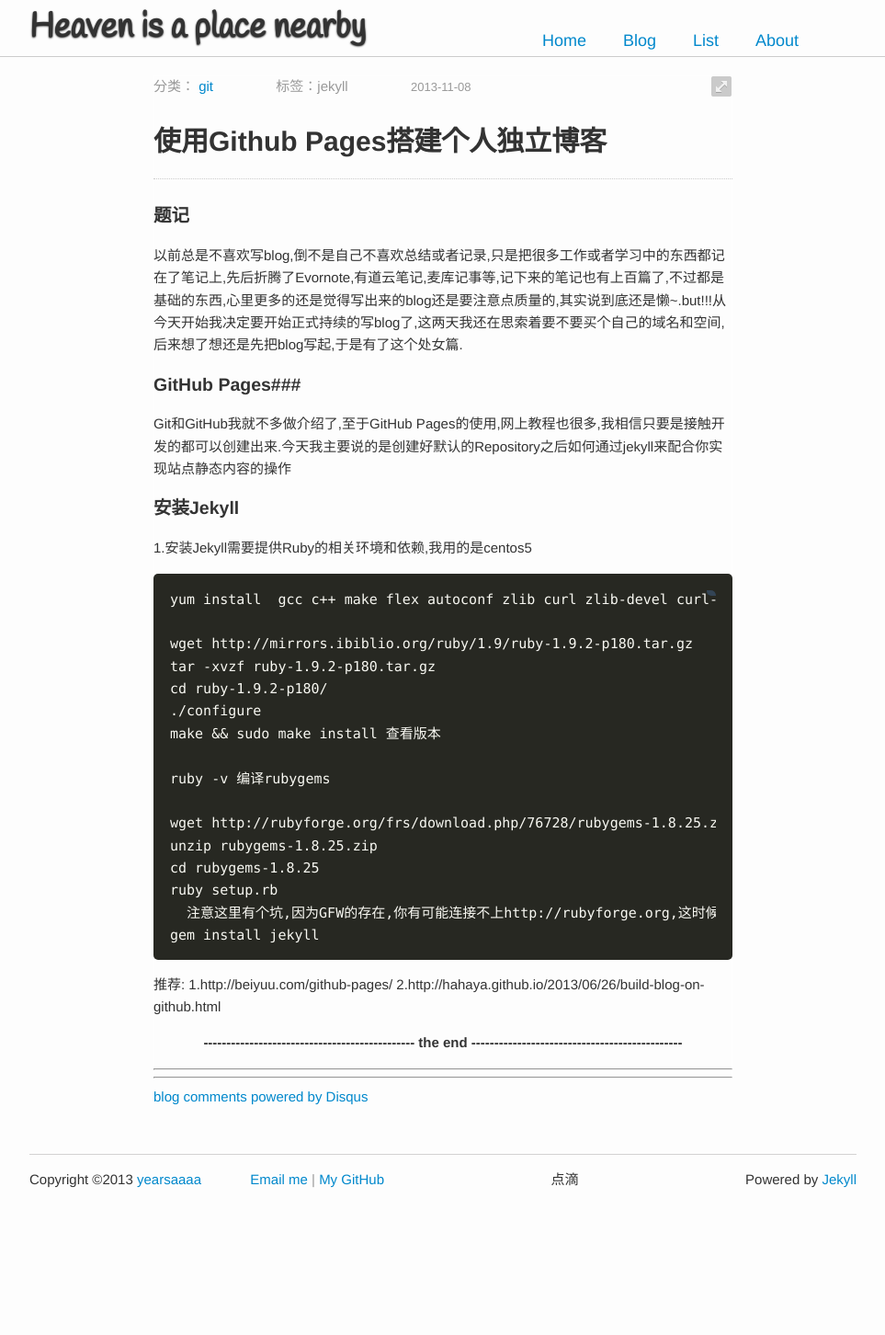
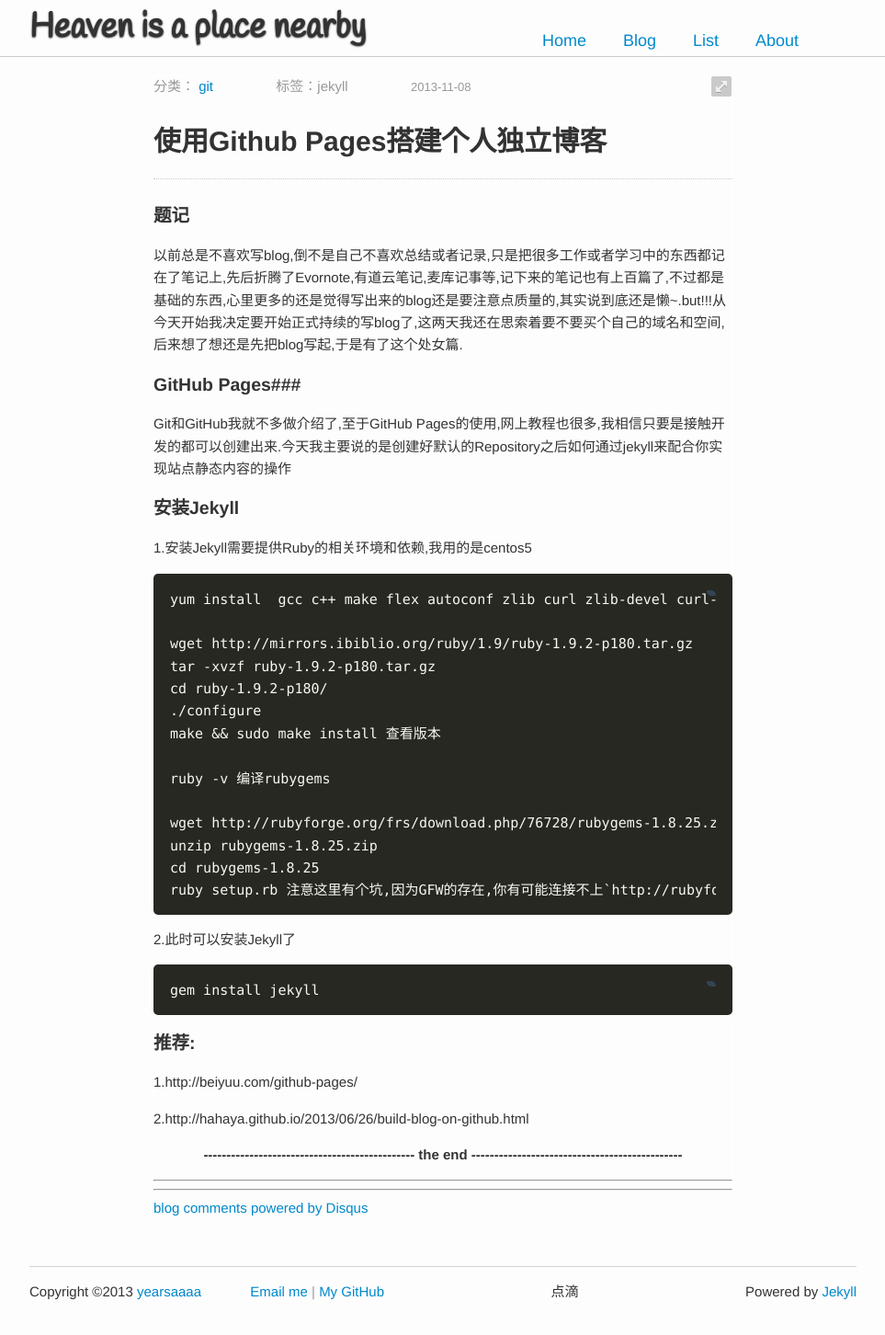
Before and after one commit to jack0520/yearsaaaa.github.io, a Jekyll site: the page built from _posts/2013-11-8-build-blog-use-githubPages.md, in a window 1280 px wide. Shown: the whole page at 92% size, without its empty margins (158-1121 px from the left). Built offline with Jekyll 4.4.1, drawn with Linux system fonts in a browser that asks for light colours; Markdown is read by kramdown in place of the engine named in the settings; comment, search, counter and statistics services are not loaded; before the commit the page ends 1330 px from its top, so only the background shows below that; part of the change alters nothing that is shown.

```diff
--- a/_posts/2013-11-8-build-blog-use-githubPages.md
+++ b/_posts/2013-11-8-build-blog-use-githubPages.md
@@ -39,10 +39,13 @@ Git和GitHub我就不多做介绍了,至于GitHub Pages的使用,网上教程也
 	unzip rubygems-1.8.25.zip
 	cd rubygems-1.8.25
 	ruby setup.rb
-      注意这里有个坑,因为GFW的存在,你有可能连接不上http://rubyforge.org,这时候你可以看[这里](https://github.com/mojombo/jekyll/issues/1409)
-2. 此时可以安装Jekyll了
+注意这里有个坑,因为GFW的存在,你有可能连接不上`http://rubyforge.org`, 这时候你可以看 [这里](https://github.com/mojombo/jekyll/issues/1409)
+
+2.此时可以安装Jekyll了
+
 	gem install jekyll
 
-推荐:
+### 推荐: ###
 1.http://beiyuu.com/github-pages/
+
 2.http://hahaya.github.io/2013/06/26/build-blog-on-github.html
```
